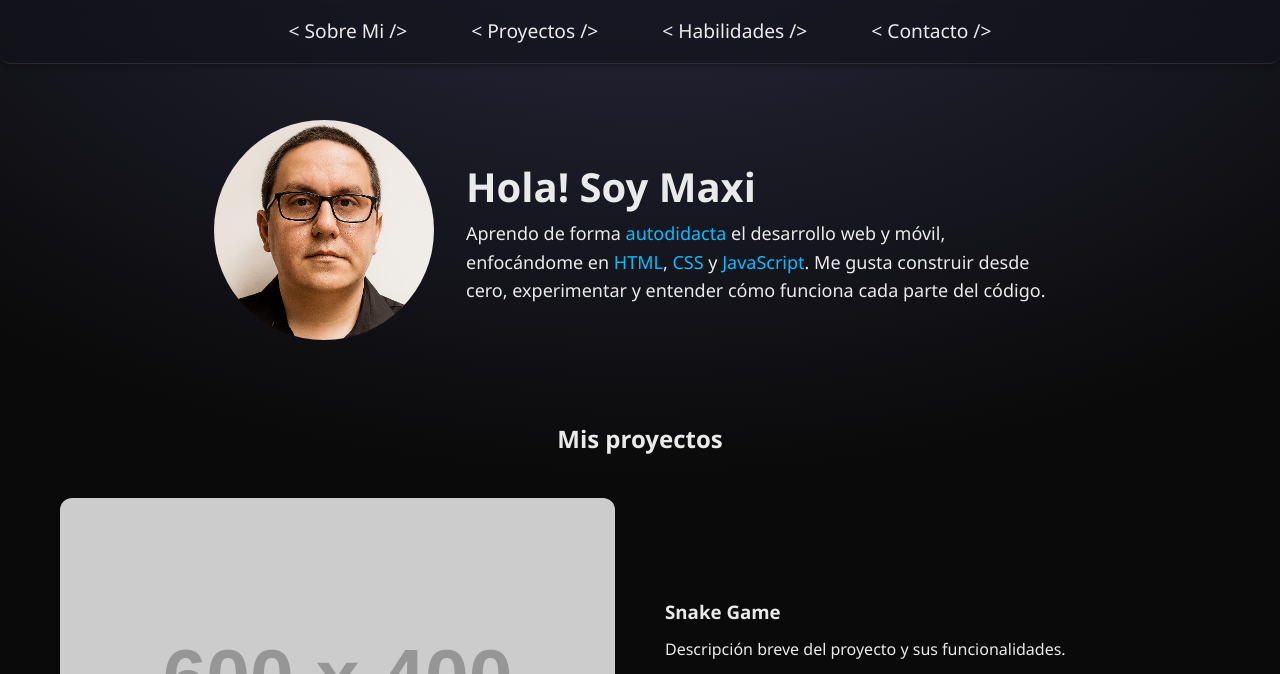
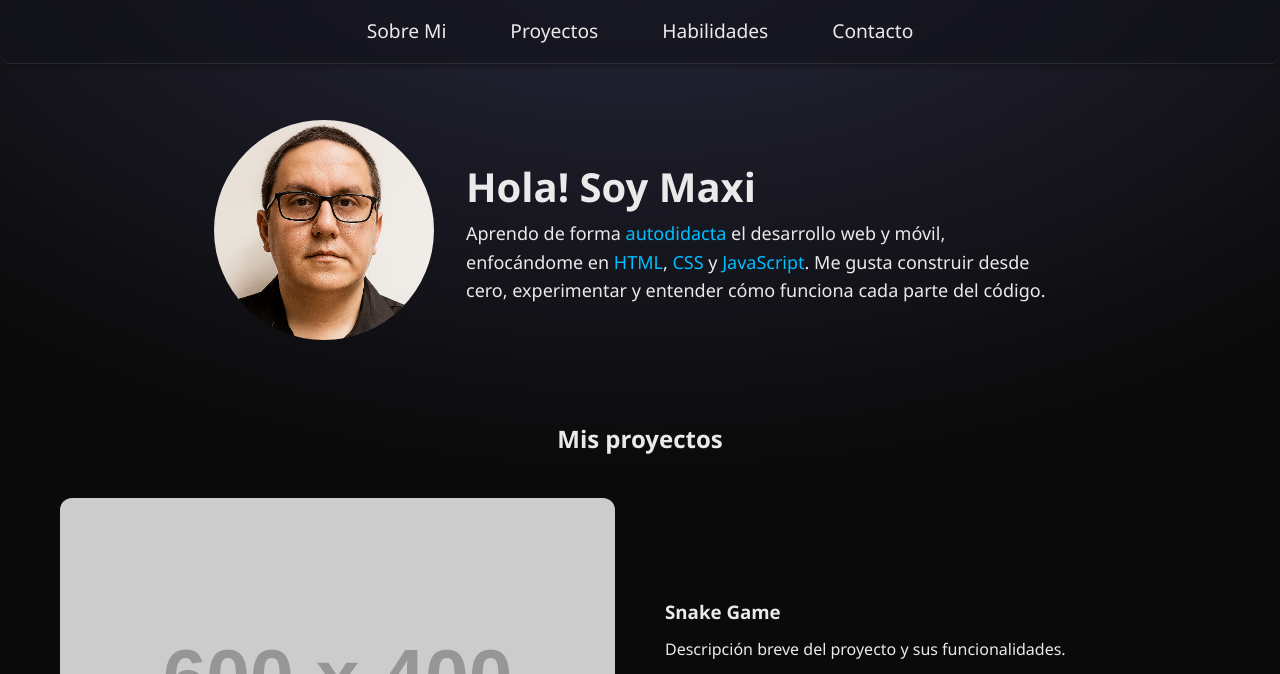
Before and after one commit to MaxiCampodonico/Portfolio, a plain HTML site: page index.html in a window 1280 px wide. Shown: the top 674 px of the page. Drawn offline with nearby package versions, Linux system fonts and the light colour scheme; placeholder pictures from the web are drawn by us.

Commit message:
Add files via upload

```diff
--- a/index.html
+++ b/index.html
@@ -31,11 +31,11 @@
         </div>
         <ul class="nav-links">
           <li>
-            <a href="#">< Sobre Mi /></a>
+            <a href="#">Sobre Mi</a>
           </li>
-          <li><a href="#proyectos">< Proyectos /></a></li>
-          <li><a href="#">< Habilidades /></a></li>
-          <li><a href="#">< Contacto /></a></li>
+          <li><a href="#proyectos">Proyectos</a></li>
+          <li><a href="#">Habilidades</a></li>
+          <li><a href="#">Contacto</a></li>
         </ul>
       </nav>
     </header>
```
